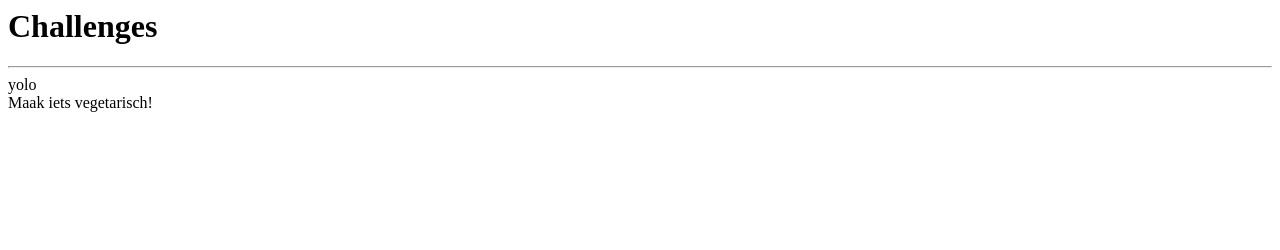
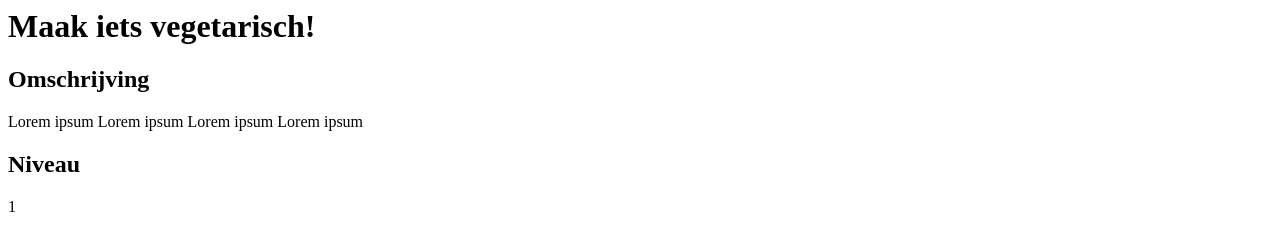
Before and after one commit to feveraer/EVA-Web-Groep-11, a plain HTML site: page index.html at #!/home in a window 1280 px wide. Drawn offline with nearby package versions, Linux system fonts and the light colour scheme; some packages are replaced by stand-ins of ours.

Commit message:
methode om challenges op te halen (returnt nu dummy) + aanpassing view

```diff
--- a/app.js
+++ b/app.js
@@ -3,14 +3,17 @@
 app.controller('MainCtrl',[
     '$scope',
     function($scope){
-        $scope.test = "yolo";
-        $scope.challenge = {
-            title: "Maak iets vegetarisch!",
-            description: "Lorem ipsum Lorem ipsum Lorem ipsum Lorem ipsum",
-            difficulty: 1
+        $scope.challenge = getChallenge()
         }
-    }
 ]);
+
+getChallenge = function(){
+    return {
+        title: "Maak iets vegetarisch!",
+        description: "Lorem ipsum Lorem ipsum Lorem ipsum Lorem ipsum",
+        difficulty: 1
+    };
+};
 
 app.config([
     '$stateProvider',
--- a/views/home.html
+++ b/views/home.html
@@ -1,6 +1,11 @@
-<h1>Challenges</h1>
-<hr/>
-{{test}}
+<h1>
+    {{challenge.title}}
+</h1>
 <div>
-    {{challenge.title}}
+    <h2>Omschrijving</h2>
+    <p>
+    {{challenge.description}}
+    </p>
+    <h2>Niveau</h2>
+    <p>{{challenge.difficulty}}</p>
 </div>
```
